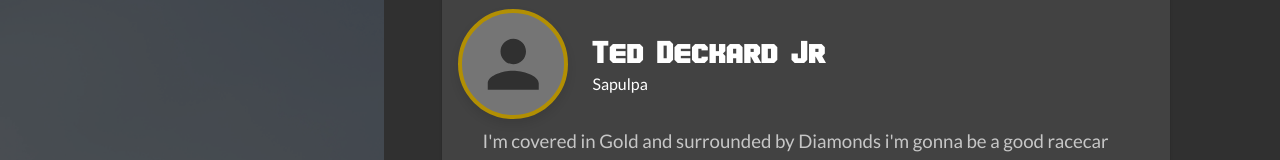
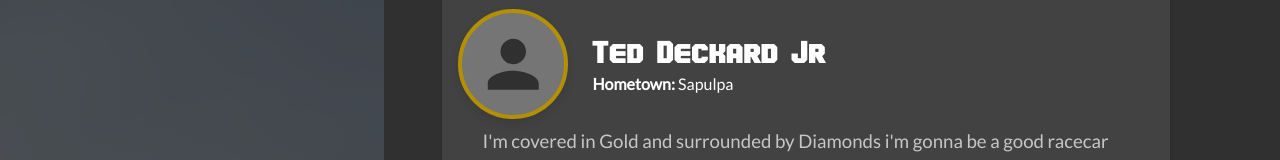
Before and after one commit to dstarner/fastnfun, a Next.js app: page /drivers/124176 in a window 1280 px wide. Shown: the part 143-303 px from the top of the page. Built offline with nearby package versions, Linux system fonts and the light colour scheme.

Commit message:
fixed driver page inconsistencies

```diff
--- a/pages/drivers/[id].jsx
+++ b/pages/drivers/[id].jsx
@@ -144,7 +144,7 @@ function DriverDetailsPage({ driver, valid }) {
                                 <ListItemText
                                     className={classes.listItemText}
                                     primary={driver.name}
-                                    secondary={driver.nickname || hometown || "No nickname"}
+                                    secondary={<><strong>Hometown:</strong> {hometown || "-"}</>}
                                     primaryTypographyProps={{
                                         className: classes.title,
                                         variant: 'h4',
```
